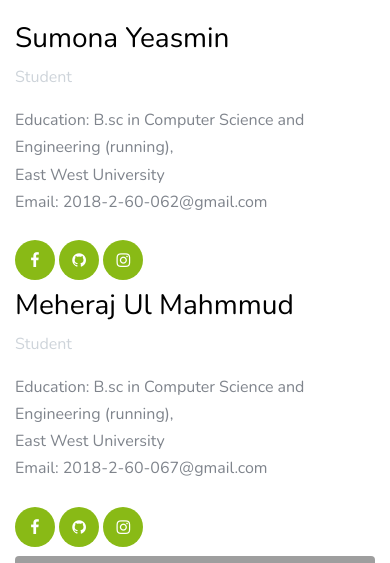
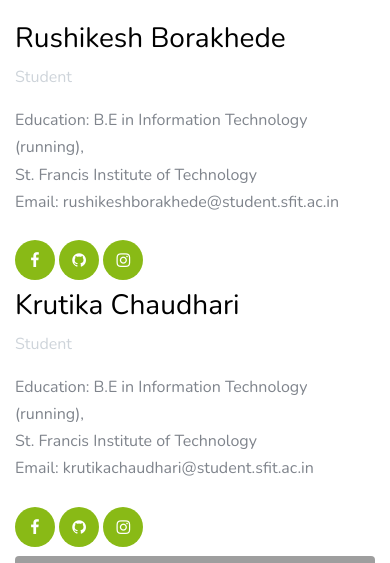
Before and after one commit to rushii1192/carreer-cloud, a Django app: page /about in a window 390 px wide. Shown: the part 1324-1887 px from the top of the page. Run offline with Django 3.2, Linux system fonts and the light colour scheme; data that the repository does not hold is empty; some libraries are stand-ins or nearby versions; some web fonts are replaced; grey boxes are pictures that could not be loaded.

Commit message:
changed according to our team

```diff
--- a/templates/user/about.html
+++ b/templates/user/about.html
@@ -123,11 +123,11 @@
             </div>
 
             <div class="col-md-6">
-                <h3>Sumona Yeasmin</h3>
+                <h3>Rushikesh Borakhede</h3>
                 <p class="text-muted">Student</p>
-                <p>Education: B.sc in Computer Science and Engineering (running),<br>
-                    East West University<br>
-                    Email: 2018-2-60-062@gmail.com
+                <p>Education: B.E in Information Technology (running),<br>
+                    St. Francis Institute of Technology<br>
+                    Email: rushikeshborakhede@student.sfit.ac.in
 
                 </p>
                 <div class="social mt-4">
@@ -138,11 +138,11 @@
             </div>
 
             <div class="col-md-6">
-                <h3>Meheraj Ul Mahmmud</h3>
+                <h3>Krutika Chaudhari</h3>
                 <p class="text-muted">Student</p>
-                <p>Education: B.sc in Computer Science and Engineering (running),<br>
-                    East West University<br>
-                    Email: 2018-2-60-067@gmail.com
+                <p>Education: B.E in Information Technology (running),<br>
+                    St. Francis Institute of Technology<br>
+                    Email: krutikachaudhari@student.sfit.ac.in
 
                 </p>
                 <div class="social mt-4">
@@ -161,11 +161,11 @@
             </div>
 
             <div class="col-md-6">
-                <h3>Nazia Afrin</h3>
+                <h3>Esha Dhuri</h3>
                 <p class="text-muted">Student</p>
-                <p>Education: B.sc in Computer Science and Engineering (running),<br>
-                    East West University<br>
-                    Email: 2018-2-60-023@gmail.com
+                <p>Education: B.E in Information Technology (running),<br>
+                    St. Francis Institute of Technology<br>
+                    Email: eshadhuri@student.sfit.ac.in
 
                 </p>
                 <div class="social mt-4">
@@ -174,6 +174,24 @@
                     <a href="#"><span class="icon-instagram" target="_blank"></span></a>
                 </div>
             </div>
+            <div class="col-md-6">
+                <h3>Vishal Yadav</h3>
+                <p class="text-muted">Student</p>
+                <p>Education: B.E in Information Technology (running),<br>
+                    St. Francis Institute of Technology<br>
+                    Email: krutikachaudhari@student.sfit.ac.in
+
+                </p>
+                <div class="social mt-4">
+                    <a href="https://www.facebook.com/meherajulmahmmud/" target="_blank"><span class="icon-facebook"></span></a>
+                    <a href="https://github.com/superior-prog" target="_blank"><span class="icon-github"></span></a>
+                    <a href="https://www.instagram.com/meheraj_007/" target="_blank"><span class="icon-instagram"></span></a>
+                </div>
+            </div>
+
+            <div class="col-md-6">
+                <img src="{% static 'assets/images/meheaj.jpeg' %}" alt="Image" class="img-fluid mb-4 rounded">
+            </div>
         </div>
     </div>
 </section>
```
Also changed, not shown: templates/user/contact.html (+4 -9 lines).
